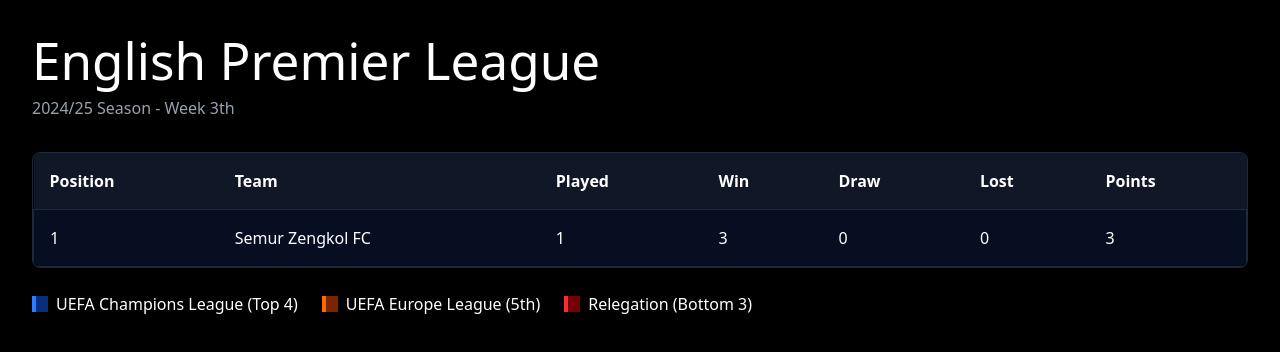
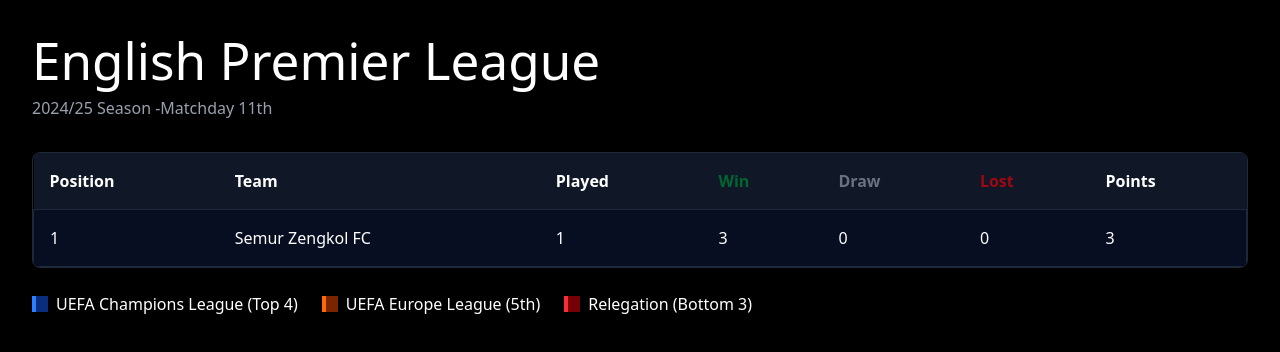
Before and after one commit to ddhewitte/premier-league-tables, a React (Vite) app: page / in a window 1280 px wide. Shown: the top 352 px of the page. Built offline with nearby package versions, Linux system fonts and the light colour scheme.

Commit message:
Setup axios and simple style fix
- mock data in external https://beliaplikasi.com/dummyjson/premierleague.json

```diff
--- a/package.json
+++ b/package.json
@@ -11,6 +11,7 @@
   },
   "dependencies": {
     "@tailwindcss/vite": "^4.1.17",
+    "axios": "^1.13.2",
     "react": "^19.1.1",
     "react-dom": "^19.1.1",
     "tailwindcss": "^4.1.17"
--- a/src/components/Header.jsx
+++ b/src/components/Header.jsx
@@ -2,7 +2,7 @@
     return(
         <div className="mb-8">
             <h1 className="text-white mb-2">English Premier League </h1>
-            <p className="text-gray-400">2024/25 Season - Week 3th</p>
+            <p className="text-gray-400">2024/25 Season -Matchday 11th</p>
         </div>
     )
 }
--- a/src/components/Standings.jsx
+++ b/src/components/Standings.jsx
@@ -7,9 +7,9 @@
                         <th className="px-4 py-4 text-left text-white">Position</th>
                         <th className="px-4 py-4 text-left text-white">Team</th>
                         <th className="px-4 py-4 text-left text-white">Played</th>
-                        <th className="px-4 py-4 text-left text-white">Win</th>
-                        <th className="px-4 py-4 text-left text-white">Draw</th>
-                        <th className="px-4 py-4 text-left text-white">Lost</th>
+                        <th className="px-4 py-4 text-left text-green-800">Win</th>
+                        <th className="px-4 py-4 text-left text-gray-500">Draw</th>
+                        <th className="px-4 py-4 text-left text-red-800">Lost</th>
                         <th className="px-4 py-4 text-left text-white">Points</th>
                     </tr>
                 </thead>
```
Also changed, not shown: 1 other file (tests, documents, lock files or other folders).
